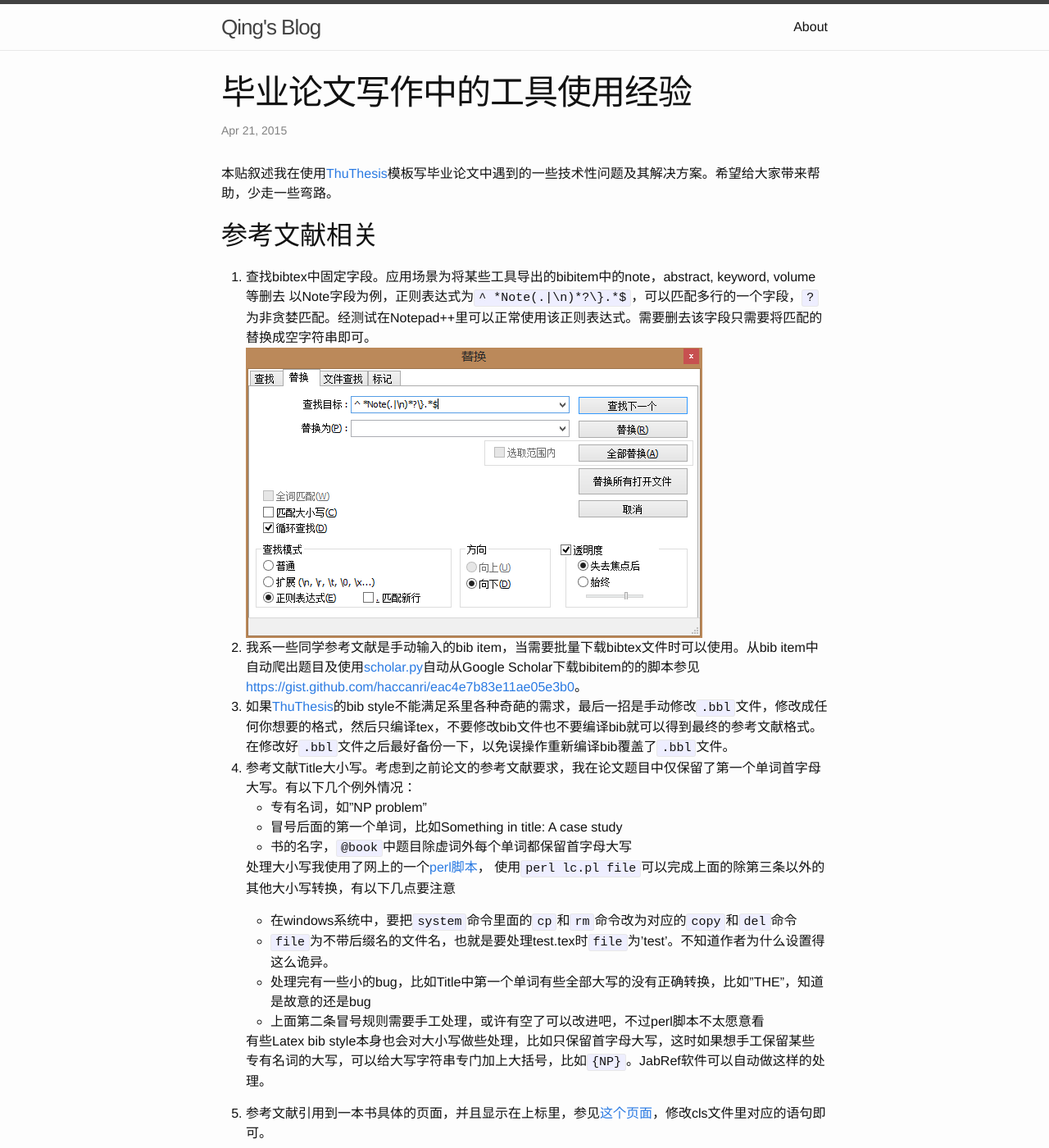
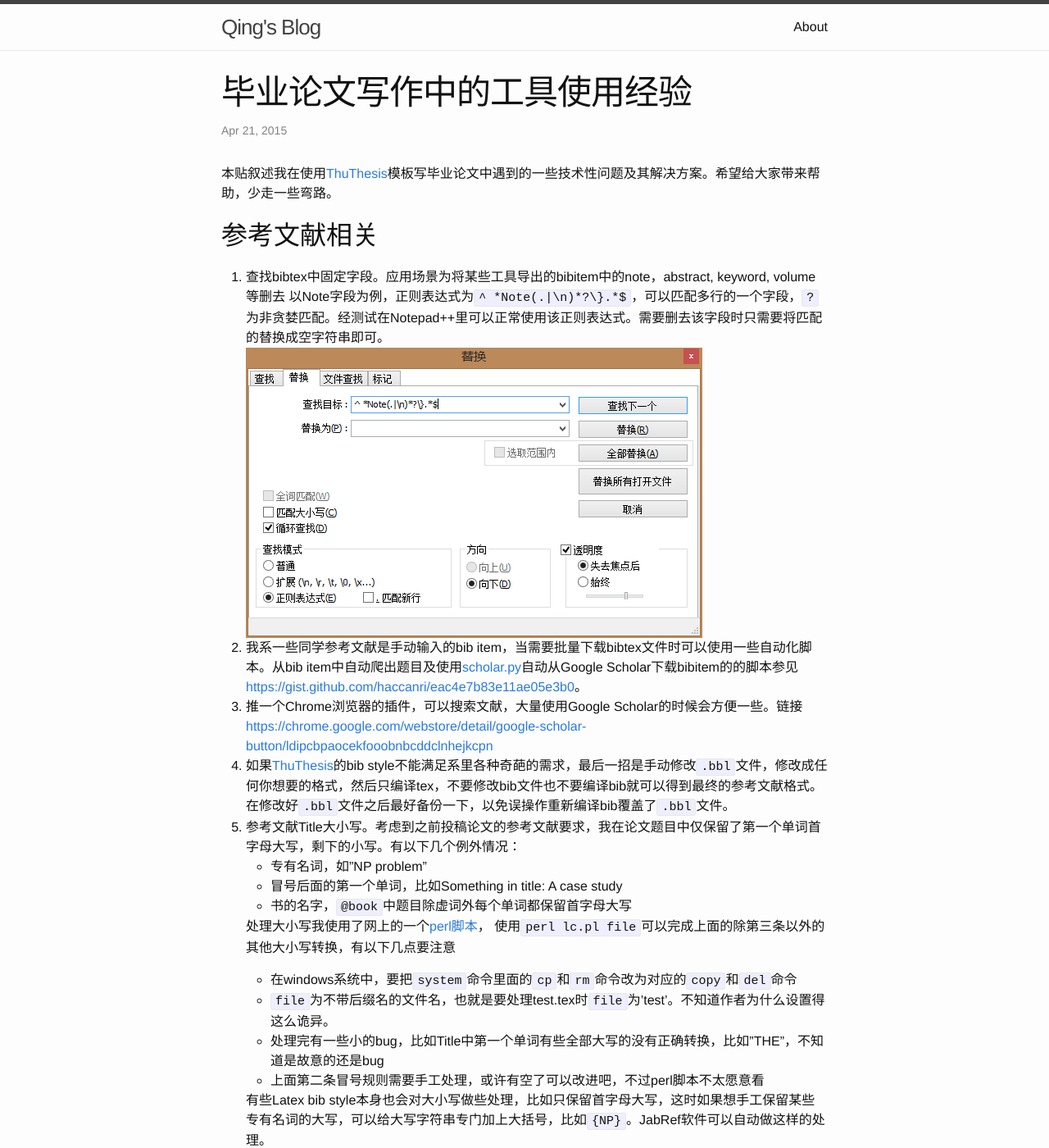
Before and after one commit to haccanri/myblog, a Jekyll site: the page built from _posts/2015-04-21-thesis_experience_tex.md, in a window 1280 px wide and 1400 px high. Shown: the whole window at 82% size. Built offline with Jekyll 4.4.1, drawn with Linux system fonts in a browser that asks for light colours; some of the changed text lies outside the part shown.

Commit message:
Small refinement.

````diff
--- a/_posts/2015-04-21-thesis_experience_tex.md
+++ b/_posts/2015-04-21-thesis_experience_tex.md
@@ -10,11 +10,12 @@ tags: thesis tools
 ## 参考文献相关 ##
 
 1. 查找bibtex中固定字段。应用场景为将某些工具导出的bibitem中的note，abstract, keyword, volume等删去
-以Note字段为例，正则表达式为`^ *Note(.|\n)*?\}.*$`，可以匹配多行的一个字段，`?`为非贪婪匹配。经测试在Notepad++里可以正常使用该正则表达式。需要删去该字段只需要将匹配的替换成空字符串即可。
+以Note字段为例，正则表达式为`^ *Note(.|\n)*?\}.*$`，可以匹配多行的一个字段，`?`为非贪婪匹配。经测试在Notepad++里可以正常使用该正则表达式。需要删去该字段时只需要将匹配的替换成空字符串即可。
 ![center]({{ site.url }}/downloads/images/notepad_replace.png)
-2. 我系一些同学参考文献是手动输入的bib item，当需要批量下载bibtex文件时可以使用。从bib item中自动爬出题目及使用[scholar.py](https://github.com/hildensia/scholar)自动从Google Scholar下载bibitem的的脚本参见<https://gist.github.com/haccanri/eac4e7b83e11ae05e3b0>。
+2. 我系一些同学参考文献是手动输入的bib item，当需要批量下载bibtex文件时可以使用一些自动化脚本。从bib item中自动爬出题目及使用[scholar.py](https://github.com/hildensia/scholar)自动从Google Scholar下载bibitem的的脚本参见<https://gist.github.com/haccanri/eac4e7b83e11ae05e3b0>。
+3. 推一个Chrome浏览器的插件，可以搜索文献，大量使用Google Scholar的时候会方便一些。链接<https://chrome.google.com/webstore/detail/google-scholar-button/ldipcbpaocekfooobnbcddclnhejkcpn>
 3. 如果[ThuThesis]的bib style不能满足系里各种奇葩的需求，最后一招是手动修改`.bbl`文件，修改成任何你想要的格式，然后只编译tex，不要修改bib文件也不要编译bib就可以得到最终的参考文献格式。在修改好`.bbl`文件之后最好备份一下，以免误操作重新编译bib覆盖了`.bbl`文件。
-4. 参考文献Title大小写。考虑到之前论文的参考文献要求，我在论文题目中仅保留了第一个单词首字母大写。有以下几个例外情况：
+4. 参考文献Title大小写。考虑到之前投稿论文的参考文献要求，我在论文题目中仅保留了第一个单词首字母大写，剩下的小写。有以下几个例外情况：
     - 专有名词，如"NP problem"
     - 冒号后面的第一个单词，比如Something in title: A case study
     - 书的名字，`@book`中题目除虚词外每个单词都保留首字母大写
@@ -22,7 +23,7 @@ tags: thesis tools
    处理大小写我使用了网上的一个[perl脚本](http://www.stat.berkeley.edu/~paciorek/computingTips/Change_case_your_journal_ti.html)， 使用`perl lc.pl file`可以完成上面的除第三条以外的其他大小写转换，有以下几点要注意
     - 在windows系统中，要把`system`命令里面的`cp`和`rm`命令改为对应的`copy`和`del`命令
     - `file`为不带后缀名的文件名，也就是要处理test.tex时`file`为'test'。不知道作者为什么设置得这么诡异。
-    - 处理完有一些小的bug，比如Title中第一个单词有些全部大写的没有正确转换，比如"THE"，知道是故意的还是bug
+    - 处理完有一些小的bug，比如Title中第一个单词有些全部大写的没有正确转换，比如"THE"，不知道是故意的还是bug
     - 上面第二条冒号规则需要手工处理，或许有空了可以改进吧，不过perl脚本不太愿意看
 
    有些Latex bib style本身也会对大小写做些处理，比如只保留首字母大写，这时如果想手工保留某些专有名词的大写，可以给大写字符串专门加上大括号，比如`{NP}`。JabRef软件可以自动做这样的处理。
@@ -33,8 +34,8 @@ tags: thesis tools
 1. `\verb|XXX|`可以原文引入`XXX`处的文字，适合转义比较多且不包含命令的情况。`\textt{}`貌似可以处理里面包含命令的情况，没有测试
 2. `\linespread{1.1}`可以修改行距，1.0是原本的行距，1.1是之前的1.1倍。这个可以高效地调整页数，一般1.1倍行距肉眼很难看出来。
 在投会议论文时，由于页数限制，往往压缩的时候大招就是使用`\linespread{0.95}`之类的。不到万不得已，最好不要使用这招。
-3. 如果写作的过程中需要给之后的写作提个醒，但在最终版中方便地去掉，可以有几种方式来加上类似于Todo标签
-    1. 最简单不折腾的是，用注释`%todo`来标注出来。在[TeXstuio]软件中会在结构树中自动罗列出`%todo`标识的todo标签。
+3. 如果写作的过程中需要给之后的写作提个醒，但在最终版中方便地去掉，有以下几种方式来加上类似于Todo标签
+    1. 最简单不折腾的办法是，用注释`%todo`来标注出来。在[TeXstuio]软件中会在结构树中自动罗列出`%todo`标识的todo标签。
     2. 自己定义一个简单的todo命令来标识，通过设置类似于debug开关的选项来决定是否在pdf中输出。
 
        ```
@@ -42,7 +43,7 @@ tags: thesis tools
         %\newcommand{\todo}[1]{\color{blue} #1} %comment showed
        ```
        需要显示的话注释第一条，最终打印版本注释第二条（代码中所示）。comment的格式可以在命令中自己修改。代码中使用的是蓝色来标识的，需要使用xcolor这个包。
-    3. 可以使用[todonotes][http://www.ctan.org/tex-archive/macros/latex/contrib/todonotes/]等专业的tex package来完成，但如果只是给自己看的话真心没必要折腾这个。
+    3. 可以使用[todonotes](http://www.ctan.org/tex-archive/macros/latex/contrib/todonotes/)等专业的tex package来完成，但如果只是给自己看的话真心没必要折腾这个。
 4. 一个可以把Excel中的表格转换为Tex代码的Excel加载项。虽然逻辑很简单，但非常实用。矩阵等也可以用这个来处理。下载链接为<https://www.ctan.org/tex-archive/support/excel2latex/>
 
 [TeXstuio]: http://texstudio.sourceforge.net/
````
Also changed, not shown: other parts of _posts/2015-04-21-thesis_experience_tex.md (+1 -1 lines), _posts/2015-04-21-tex_editor.md (+2 -4 lines).
